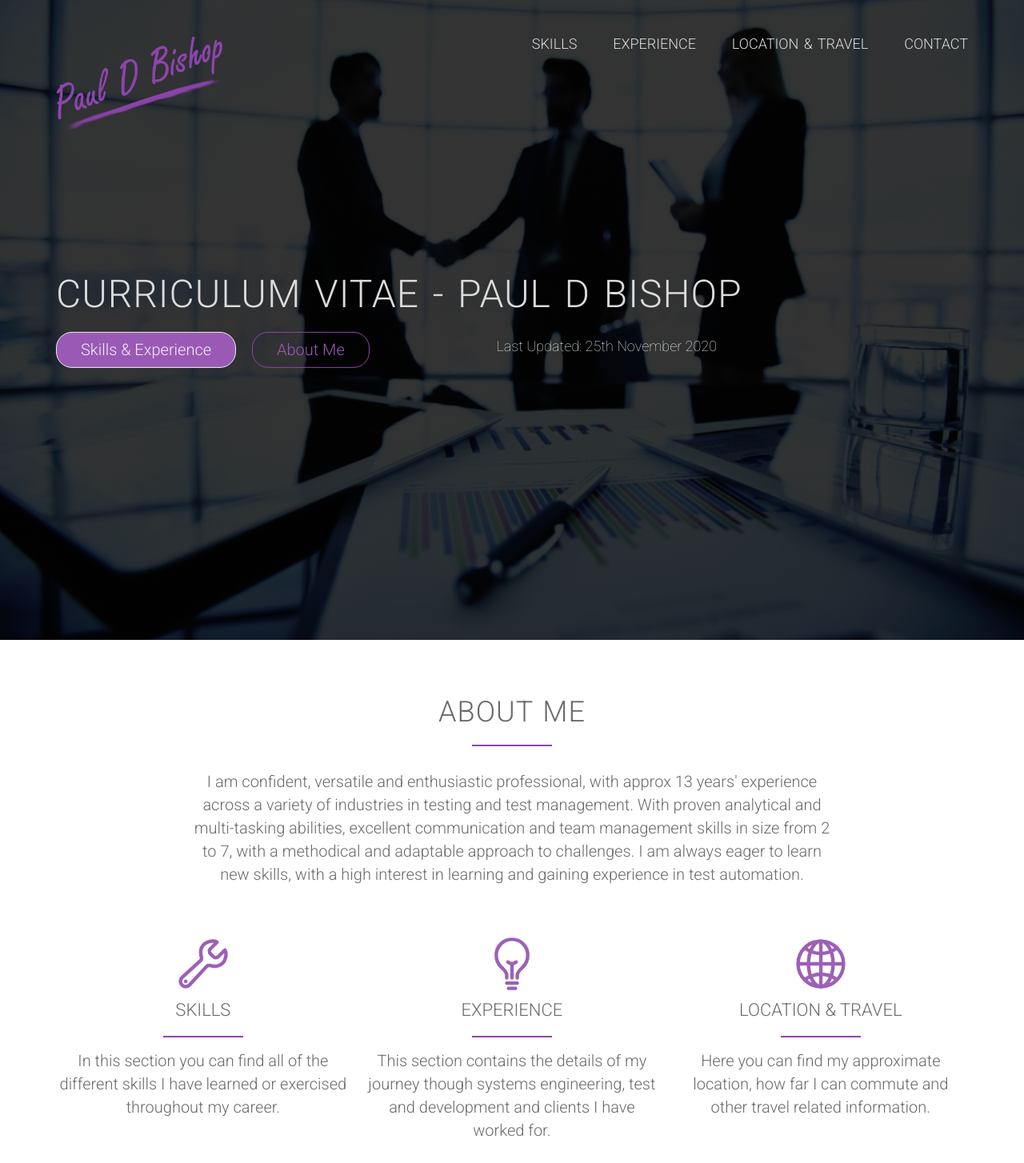
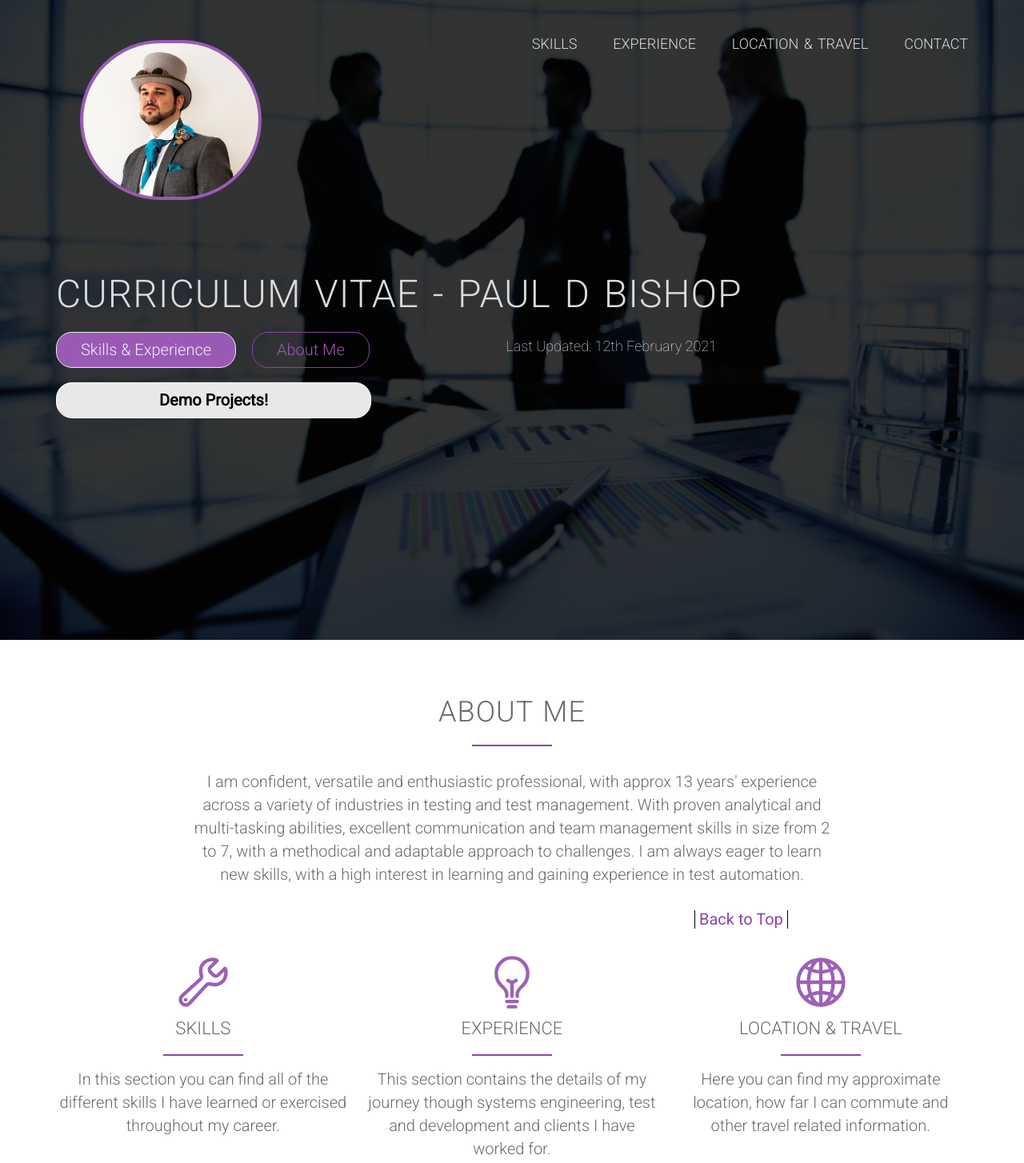
Before and after one commit to FusionTestingLtd/CV_Paul-D-Bishop, a plain HTML site: page index.html in a window 1280 px wide. Shown: the top 1454 px of the page at 80% size. Drawn offline with nearby package versions, Linux system fonts and the light colour scheme.

Commit message:
minor updates to links

```diff
--- a/index.html
+++ b/index.html
@@ -17,14 +17,14 @@ Build an initially basic site which is based on my cv for content and can ultima
     </head>
 
     <body>
-        <header>
+        <header id="top">
 
             <nav>
                 <div class="row clearfix">
-                    <img src="resources/img/logo.png" alt="Logo" class="logo clearfix">
+                    <img src="resources/img/me.jpg" alt="Logo" class="logo clearfix">
                     <ul class="main-nav clearfix">
-                        <li><a href="#">Skills</a></li>
-                        <li><a href="#">Experience</a></li>
+                        <li><a href="#Management">Skills</a></li>
+                        <li><a href="#Experience">Experience</a></li>
                         <li><a href="#">Location &amp; Travel</a></li>
                         <li><a href="#">Contact</a></li>
                     </ul>
@@ -33,21 +33,26 @@ Build an initially basic site which is based on my cv for content and can ultima
 
             <div class="hero-text-box">
                 <h1>Curriculum Vitae - Paul D Bishop</h1>
-                <a class="btn btn-full" href="#">Skills &amp; Experience</a>
-                <a class="btn btn-ghost" href="#">About Me</a>
+                <a class="btn btn-full" href="#Management">Skills &amp; Experience</a>
+                <a class="btn btn-ghost" href="#about">About Me</a>
+                <div class="projects">
+                    <a class="btn btn-projects" href="https://github.com/FusionTestingLtd?tab=repositories" target="_blank">Demo Projects!</a>
+                </div>
             </div>
             <div class="last-updated">
-                <p>Last Updated: 25th November 2020</p>
+                <p>Last Updated: 12th February 2021</p>
             </div>
+
         </header>
 
-        <section class="section-features">
+        <section class="section-features" id="about">
             <div class="row">
                 <h2>About Me</h2>
                 <p class="about">
                     I am confident, versatile and enthusiastic professional, with approx 13 years' experience across a variety of industries in testing and test management. With proven analytical and multi-tasking abilities, excellent communication and team management skills in size from 2 to 7, with a methodical and adaptable approach to challenges.
                     I am always eager to learn new skills, with a high interest in learning and gaining experience in test automation.
                 </p>
+                <a href="#top" class="topLink">Back to Top</a>
             </div>
 
             <div class="row">
@@ -79,9 +84,9 @@ Build an initially basic site which is based on my cv for content and can ultima
 
 
 <!-- ==============  MANAGEMENT SKILLS  =====================-->
-        <section class="section-skills">
+        <section class="section-skills" id="Management">
             <div class="row">
-                <h3>Management Skills</h3>
+                <h3 id="skills">Management Skills</h3>
             </div>
 
             <div class="row">
@@ -138,6 +143,11 @@ Build an initially basic site which is based on my cv for content and can ultima
                     <p>Effective management of different time zones</p>
                 </div>
             </div>
+
+            <div class="backToTop">
+                <a href="#top" class="topLink">Back to Top</a>
+            </div>
+
         </section>
 
 
@@ -240,7 +250,7 @@ Build an initially basic site which is based on my cv for content and can ultima
 
 
 
-        <section class="section-experience">
+        <section class="section-experience" id="Experience">
             <div class="row">
                 <h3>Experience</h3>
             </div>
--- a/resources/css/style.css
+++ b/resources/css/style.css
@@ -74,11 +74,28 @@ header {
     transform: translate(-50%, -50%);
 }
 
+.projects {
+    position: absolute;
+    width: 1140px;
+    top: 115%;
+    left: -25%;
+    margin-left: 25%;
+    transform: translate(0%, 0%;)
+}
+
+.backToTop {
+    width: 100%;
+    float: right;
+    margin-top: 20px;
+}
 .logo {
-    height: 150px;
+    height: 200px;
     width: auto;
     float: left;
-    margin-top: 20px;
+    margin-top: 50px;
+    margin-left: 30px;
+    border-radius: 100px;
+    border: 4px solid #9b59b6;
 }
 
 .main-nav {
@@ -193,6 +210,35 @@ h4:after {
     margin-top: 5px;
 }
 
+
+.topLink {
+    position: relative;
+    display: block;
+    float: left;
+    text-decoration: none;
+    margin-left: 70%;
+    transform: translate(-50%, -50%);
+    top: -20px;
+    font-weight: 400;
+    transform: scale(1.0);
+    transition: transform 0.5s, border-bottom 0.5s;
+    border-left: 1px solid #000;
+    border-right: 1px solid #000;
+    padding-left: 5px;
+    padding-right: 5px;
+}
+
+.topLink:link,
+.topLink:visited {
+    color: #8e44ad;
+}
+.topLink:hover {
+    color: #656565;
+    font-weight: 400;
+    transform: scale(0.95);
+    border-bottom: 1px solid #ce0cde;
+}
+
 .about {
     line-height: 145%;
     width: 70%;
@@ -252,6 +298,23 @@ strong {
     transition: background-color 0.9s, border 0.9s, color 0.9s;
 }
 
+.btn-projects:link,
+.btn-projects:visited{
+    width: 394px;
+    background-color: #e8e8e8;
+    color: #000;
+    border: 1px solid #fff;
+    font-weight: 800;
+    text-align: center;
+    margin-right: 15px;
+}
+
+.btn-projects:hover,
+.btn-projects:active {
+    border-color: #fff;
+    color: #fff;
+}
+
 .btn-full:link,
 .btn-full:visited {
     background-color: #9b59b6;
@@ -293,7 +356,7 @@ strong {
 /*||    Section - SKILLS  (MANAGEMENT)  ||*/
 /*================================================================================*/
 .section-skills {
-    padding: 20px;
+    padding: 30px;
     background-color: #eee;
 }
 
```
Also changed, not shown: resources/img/me.jpg (added).
